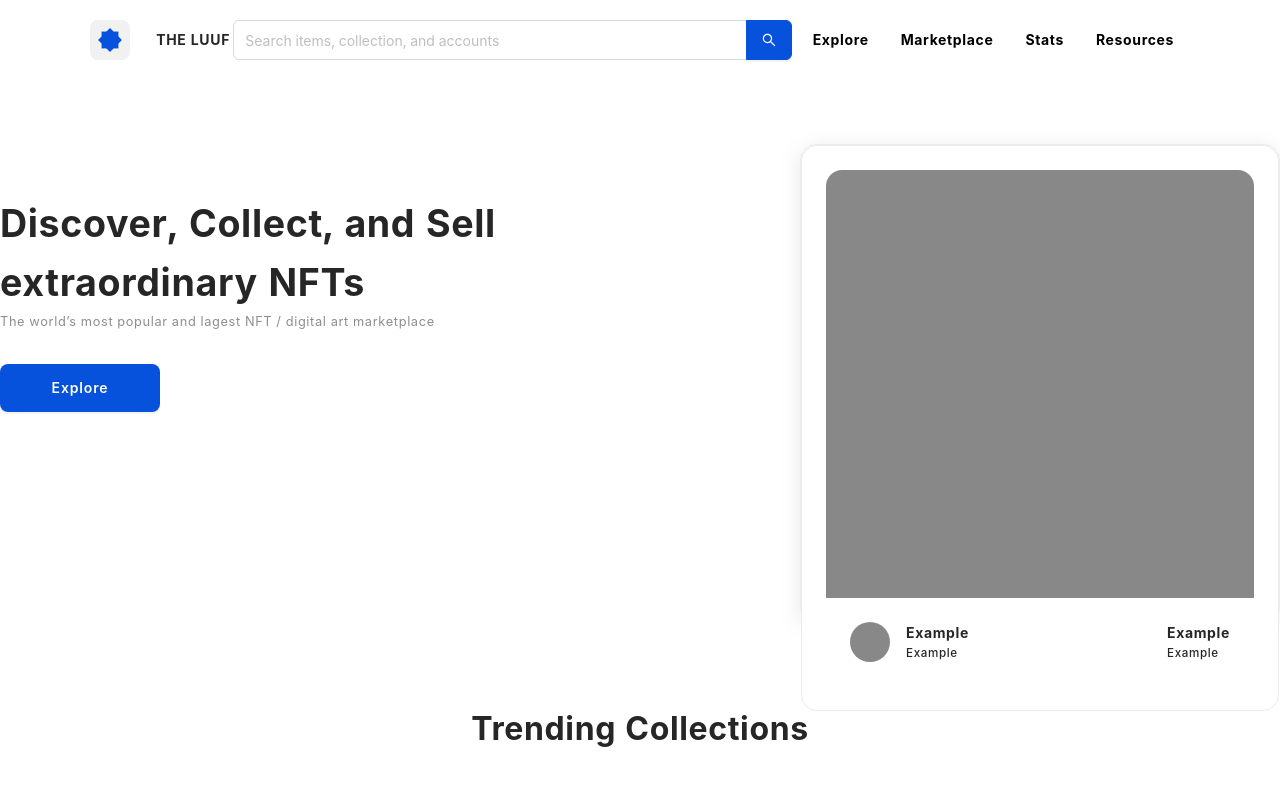
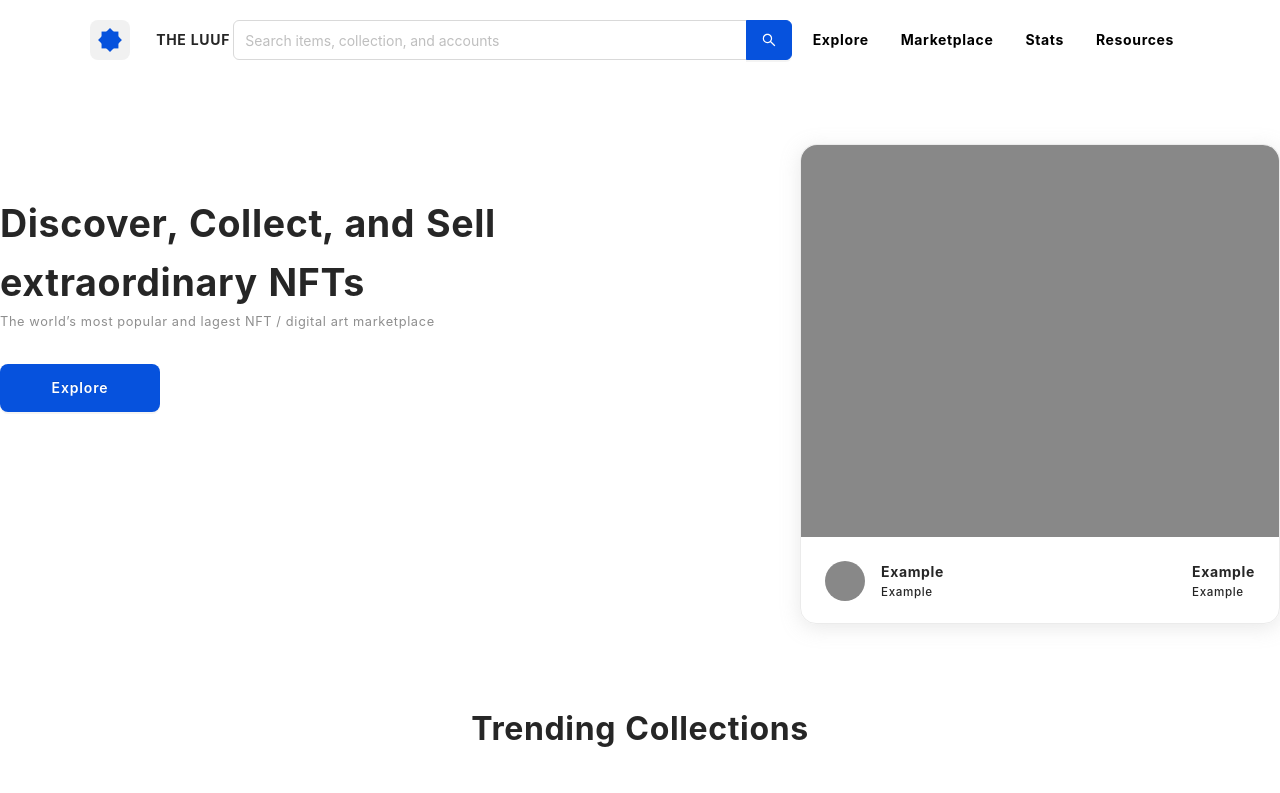
Before and after one commit to nitipon-apaisri/the-luuf, a React (Create React App) app: page / in a window 1280 px wide. Shown: the top 793 px of the page. Built offline with nearby package versions, Linux system fonts and the light colour scheme.

Commit message:
Fixed styling bug and change 'Link' to 'a' tag

```diff
--- a/src/components/landing-page/Hero.js
+++ b/src/components/landing-page/Hero.js
@@ -10,8 +10,8 @@ const Hero = () => {
                 <Button type="primary"> Explore</Button>
             </div>
             <div className="hero-right">
-                <div className="token-of-the-day">
-                    <div className="token">
+                <div className="content-wrapper">
+                    <div className="token-of-the-day">
                         <div className="token-img"></div>
                         <div className="token-short-info">
                             <div className="creator-pfp"></div>
--- a/src/db/index.js
+++ b/src/db/index.js
@@ -118,7 +118,7 @@ export const tokens = [
     },
     {
         id: "TK0004",
-        name: "#OK166",
+        name: "#OK174",
         description:
             "ornare arcu dui vivamus arcu felis bibendum ut tristique et egestas quis ipsum suspendisse ultrices gravida dictum fusce ut placerat orci nulla pellentesque dignissim enim sit amet ",
         image: "...",
--- a/src/pages/marketplace/Marketplace.js
+++ b/src/pages/marketplace/Marketplace.js
@@ -1,6 +1,5 @@
 import { Button, Col, Row } from "antd";
 import { useEffect, useState } from "react";
-import { Link } from "react-router-dom";
 import { tokens } from "../../db";
 import MainLayout from "../../layout";
 const Marketplace = () => {
@@ -49,7 +48,7 @@ const Marketplace = () => {
                         >
                             {tokens.map((row, index) => (
                                 <Col span={colSpan} key={row.id}>
-                                    <Link to={`/token/${row.id}`}>
+                                    <a href={`/token/${row.id}`}>
                                         <div className="token">
                                             <div className="token-img"></div>
                                             <div className="token-info">
@@ -71,7 +70,7 @@ const Marketplace = () => {
                                                 </div>
                                             </div>
                                         </div>
-                                    </Link>
+                                    </a>
                                 </Col>
                             ))}
                         </Row>
--- a/src/pages/token-page/TokenPage.js
+++ b/src/pages/token-page/TokenPage.js
@@ -2,7 +2,6 @@ import MainLayout from "../../layout";
 import { useContext, useEffect, useState } from "react";
 import { Button, Col, Divider, Row } from "antd";
 import { useParams } from "react-router-dom";
-import { Link } from "react-router-dom";
 import { TokenContext } from "../../store/tokenContext";
 import { FlagOutlined, HeartOutlined, UploadOutlined } from "@ant-design/icons";
 import TransactionHistoryTable from "./table/TransactionTable";
@@ -256,7 +255,7 @@ const TokenPage = () => {
                             <Row gutter={{ xs: 8, sm: 16, md: 24, lg: 32 }}>
                                 {tokenContext.relateTokens.map((row, index) => (
                                     <Col flex={"auto"} key={row.id}>
-                                        <Link to={`/token/${row.id}`}>
+                                        <a href={`/token/${row.id}`}>
                                             <div className="token">
                                                 <div className="token-img"></div>
                                                 <div className="token-info">
@@ -278,7 +277,7 @@ const TokenPage = () => {
                                                     </div>
                                                 </div>
                                             </div>
-                                        </Link>
+                                        </a>
                                     </Col>
                                 ))}
                             </Row>
--- a/src/scss/_landing.scss
+++ b/src/scss/_landing.scss
@@ -39,13 +39,13 @@
             }
         }
         .hero-right {
-            .token-of-the-day {
+            .content-wrapper {
                 width: 480px;
                 height: 480px;
                 border-radius: 16px;
                 border: 1px solid #ebebeb;
                 box-shadow: 0px 4px 20px rgba(168, 168, 168, 0.25);
-                .token {
+                .token-of-the-day {
                     .token-img {
                         background-color: #888888;
                         height: 392px;
--- a/src/styles/styles.css
+++ b/src/styles/styles.css
@@ -39,37 +39,37 @@
   font-weight: 600;
   border-radius: 8px;
 }
-.landing-page .hero .hero-right .token-of-the-day {
+.landing-page .hero .hero-right .content-wrapper {
   width: 480px;
   height: 480px;
   border-radius: 16px;
   border: 1px solid #ebebeb;
   box-shadow: 0px 4px 20px rgba(168, 168, 168, 0.25);
 }
-.landing-page .hero .hero-right .token-of-the-day .token .token-img, .landing-page .hero .hero-right .token-of-the-day .token-page .token-contents .relate-tokens .token-img, .token-page .token-contents .landing-page .hero .hero-right .token-of-the-day .relate-tokens .token-img, .landing-page .hero .hero-right .token-of-the-day .marketplace .tokens .token-img, .marketplace .landing-page .hero .hero-right .token-of-the-day .tokens .token-img {
+.landing-page .hero .hero-right .content-wrapper .token-of-the-day .token-img {
   background-color: #888888;
   height: 392px;
   border-radius: 16px 16px 0 0;
 }
-.landing-page .hero .hero-right .token-of-the-day .token .token-short-info, .landing-page .hero .hero-right .token-of-the-day .token-page .token-contents .relate-tokens .token-short-info, .token-page .token-contents .landing-page .hero .hero-right .token-of-the-day .relate-tokens .token-short-info, .landing-page .hero .hero-right .token-of-the-day .marketplace .tokens .token-short-info, .marketplace .landing-page .hero .hero-right .token-of-the-day .tokens .token-short-info {
+.landing-page .hero .hero-right .content-wrapper .token-of-the-day .token-short-info {
   padding: 0 24px;
   height: 88px;
   display: flex;
   align-items: center;
 }
-.landing-page .hero .hero-right .token-of-the-day .token .token-short-info .creator-pfp, .landing-page .hero .hero-right .token-of-the-day .token-page .token-contents .relate-tokens .token-short-info .creator-pfp, .token-page .token-contents .landing-page .hero .hero-right .token-of-the-day .relate-tokens .token-short-info .creator-pfp, .landing-page .hero .hero-right .token-of-the-day .marketplace .tokens .token-short-info .creator-pfp, .marketplace .landing-page .hero .hero-right .token-of-the-day .tokens .token-short-info .creator-pfp {
+.landing-page .hero .hero-right .content-wrapper .token-of-the-day .token-short-info .creator-pfp {
   min-width: 40px;
   height: 40px;
   background-color: #888888;
   border-radius: 100%;
 }
-.landing-page .hero .hero-right .token-of-the-day .token .token-short-info .info, .landing-page .hero .hero-right .token-of-the-day .token-page .token-contents .relate-tokens .token-short-info .info, .token-page .token-contents .landing-page .hero .hero-right .token-of-the-day .relate-tokens .token-short-info .info, .landing-page .hero .hero-right .token-of-the-day .marketplace .tokens .token-short-info .info, .marketplace .landing-page .hero .hero-right .token-of-the-day .tokens .token-short-info .info {
+.landing-page .hero .hero-right .content-wrapper .token-of-the-day .token-short-info .info {
   width: 100%;
   margin-left: 16px;
   display: flex;
   justify-content: space-between;
 }
-.landing-page .hero .hero-right .token-of-the-day .token .token-short-info .info h4, .landing-page .hero .hero-right .token-of-the-day .token-page .token-contents .relate-tokens .token-short-info .info h4, .token-page .token-contents .landing-page .hero .hero-right .token-of-the-day .relate-tokens .token-short-info .info h4, .landing-page .hero .hero-right .token-of-the-day .marketplace .tokens .token-short-info .info h4, .marketplace .landing-page .hero .hero-right .token-of-the-day .tokens .token-short-info .info h4 {
+.landing-page .hero .hero-right .content-wrapper .token-of-the-day .token-short-info .info h4 {
   font-weight: bolder;
 }
 .landing-page .trending-collections,
```
